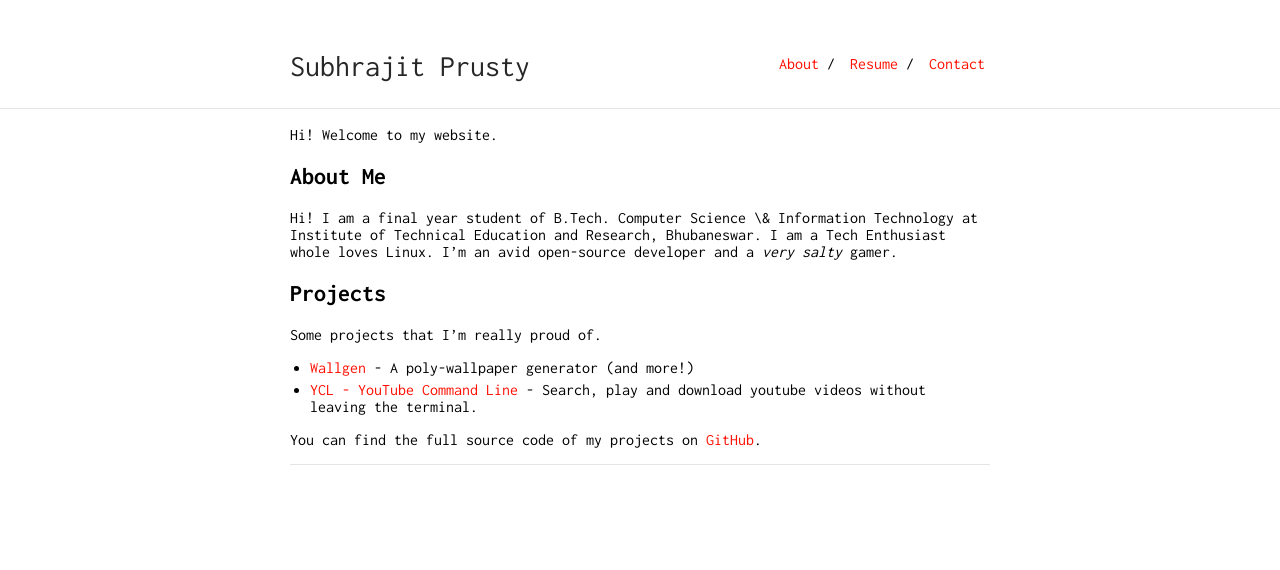
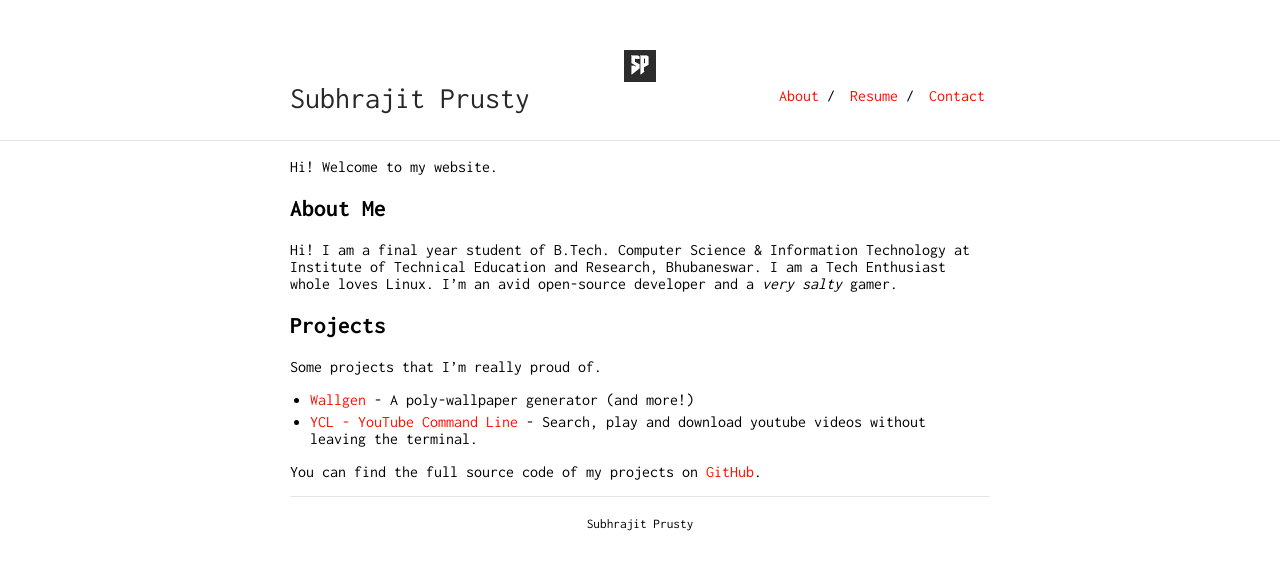
Before and after one commit to SubhrajitPrusty/SubhrajitPrusty.github.io, a Jekyll site: the page built from index.md, in a window 1280 px wide. Shown: the top 570 px of the page. Built offline with Jekyll 4.4.1, drawn with Linux system fonts in a browser that asks for light colours.

```diff
--- a/_config.yml
+++ b/_config.yml
@@ -3,12 +3,13 @@ url: "https://subhrajitpy.me"
 baseurl: "/"
 
 markdown: kramdown
-#ins_logo: "./bits-logo.png"
+ins_logo: media/favicon.png
 
 tracking_id: #
 
 footer: yes
 footer_url: "https://github.com/SubhrajitPrusty"
+footer_text: Subhrajit Prusty
 
 sass:
     style: compressed
@@ -20,4 +21,4 @@ nav:
  - name: "Resume"
    link: "public/cv.pdf"
  - name: "Contact"
-   link: "contact.md"
+   link: "contact"
--- a/index.md
+++ b/index.md
@@ -6,14 +6,14 @@ Hi! Welcome to my website.
 
 ## About Me
 
-Hi! I am a final year student of B.Tech. Computer Science \& Information Technology at Institute of Technical Education and Research, Bhubaneswar.
+Hi! I am a final year student of B.Tech. Computer Science & Information Technology at Institute of Technical Education and Research, Bhubaneswar.
 I am a Tech Enthusiast whole loves Linux. I'm an avid open-source developer and a *very salty* gamer.
 
 ## Projects
 
 Some projects that I'm really proud of.
 
-* [Wallgen](https://github.com/SubhrajitPrusty/wallgen) - A poly-wallpaper generator (and more!)
-* [YCL - YouTube Command Line](https://github.com/SubhrajitPrusty/ycl) - Search, play and download youtube videos without leaving the terminal.
+- [Wallgen](https://github.com/SubhrajitPrusty/wallgen) - A poly-wallpaper generator (and more!)
+- [YCL - YouTube Command Line](https://github.com/SubhrajitPrusty/ycl) - Search, play and download youtube videos without leaving the terminal.
 
 You can find the full source code of my projects on [GitHub](https://github.com/SubhrajitPrusty).
```
